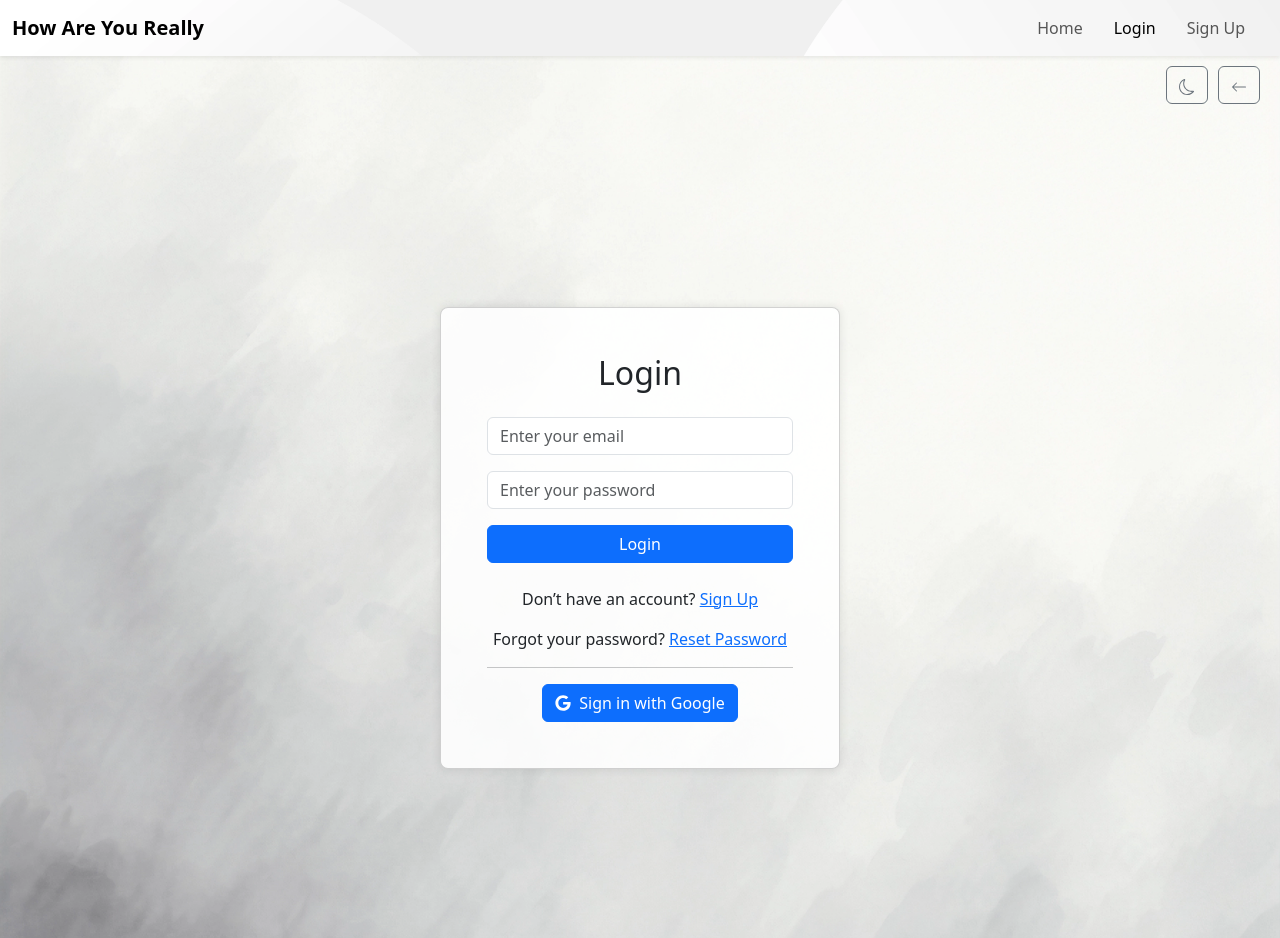
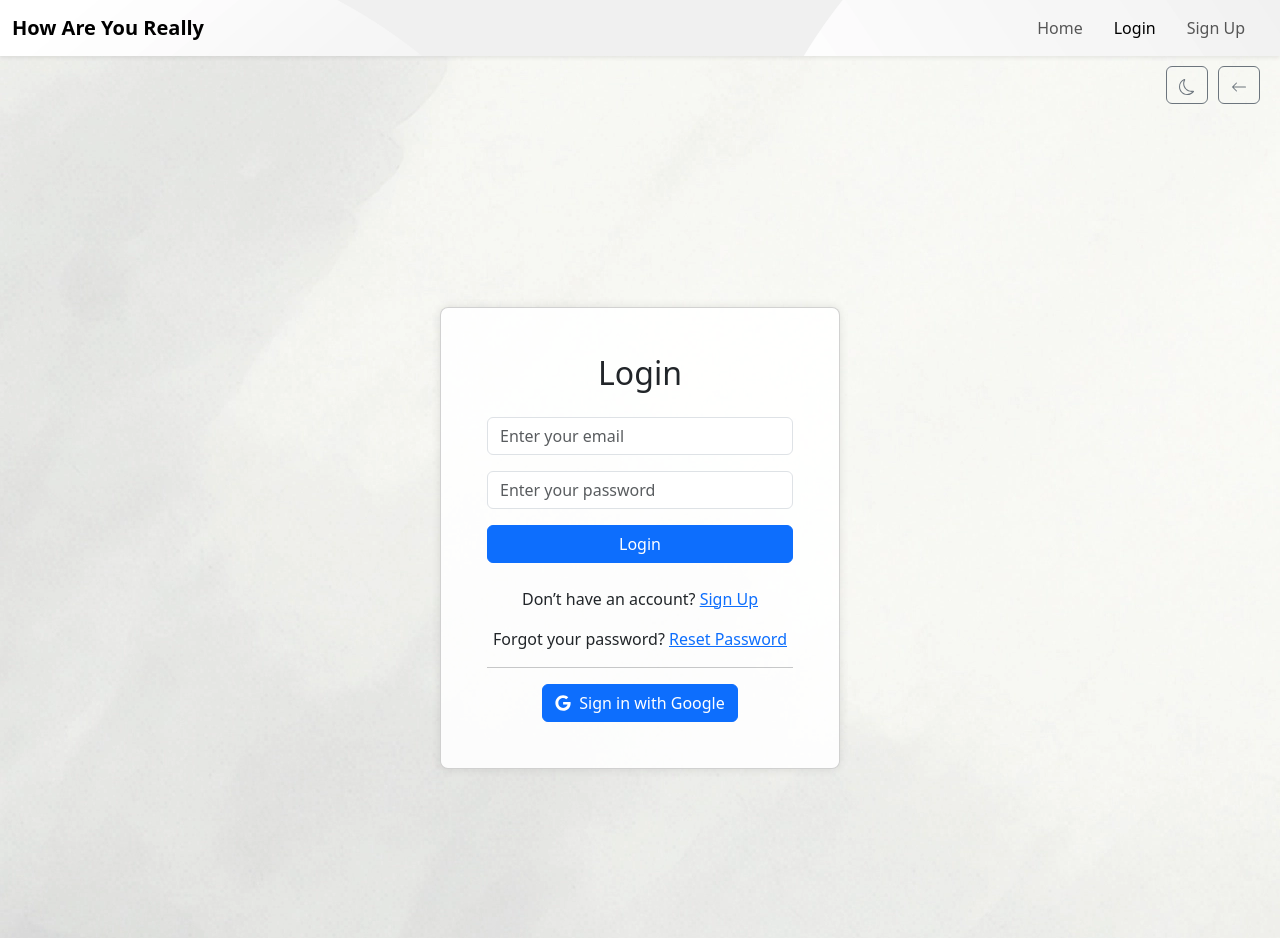
Before and after one commit to jeffdruid/how-are-you-really, a React (Create React App) app in the folder frontend/: page /login in a window 1280 px wide. Built offline with nearby package versions, Linux system fonts and the light colour scheme; no server answers.

Commit message:
Update background image styling to use stretch size for improved display

```diff
--- a/frontend/src/App.css
+++ b/frontend/src/App.css
@@ -3,9 +3,9 @@ body {
   background-color: white;
   color: black;
   background-image: url('../src/assets/wallpaper.webp');
-    background-size: cover;
+    background-size: stretch;
     background-position: center;
-    background-repeat: no-repeat;
+    /* background-repeat: no-repeat; */
     position: relative;
     z-index: 1;
 }
```
